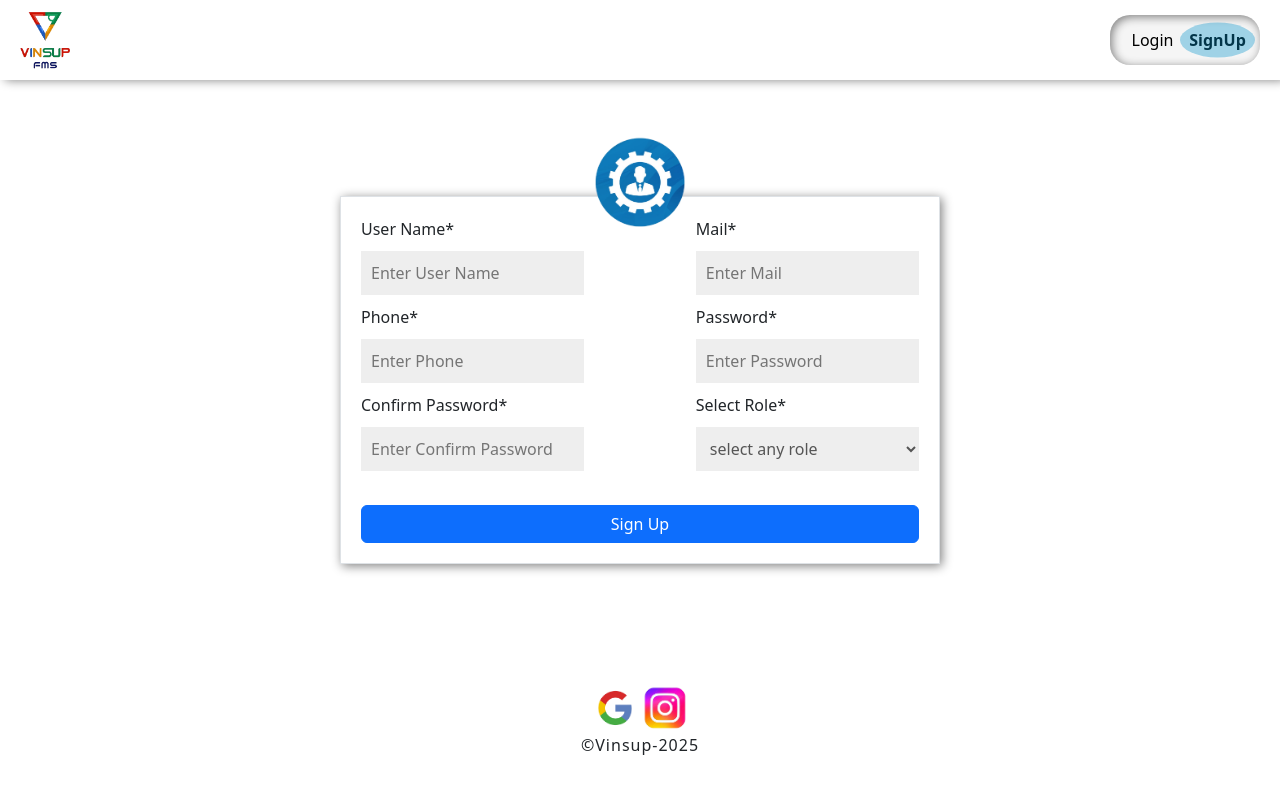
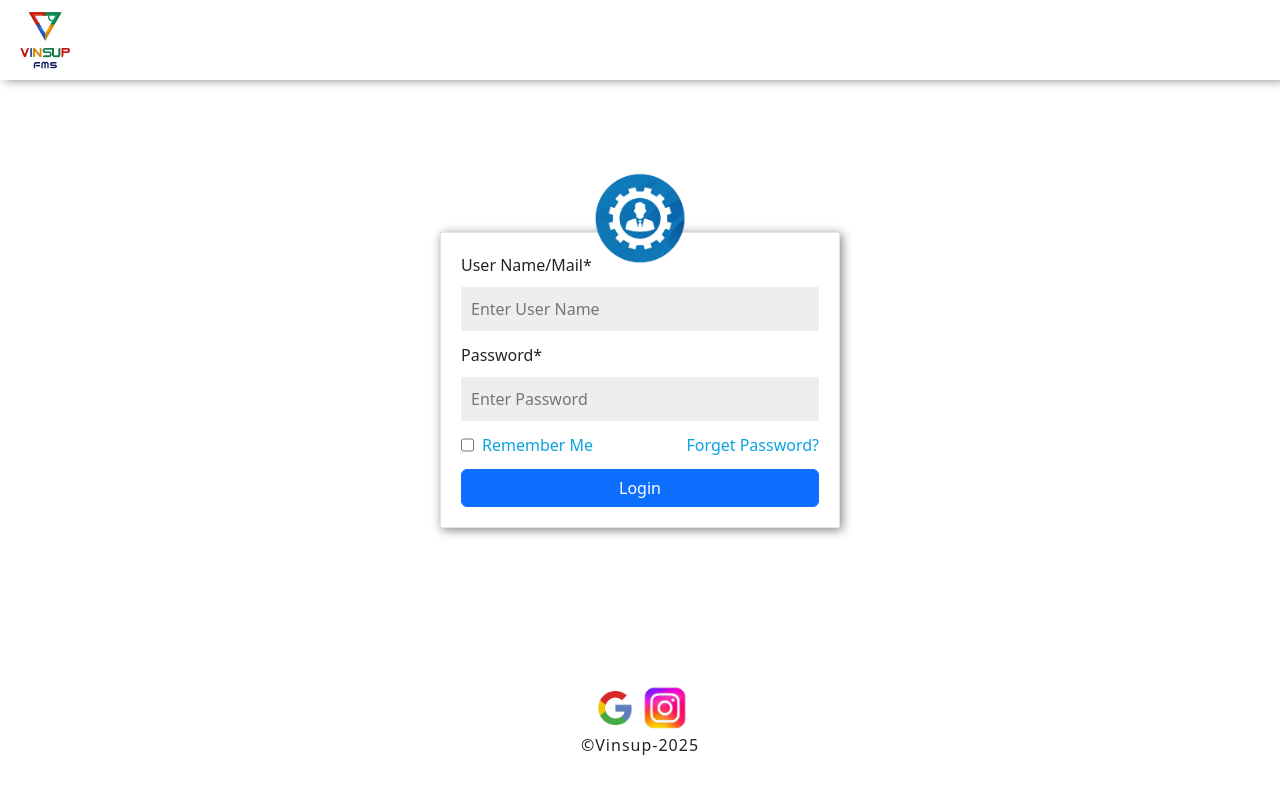
Before and after one commit to Abdul-Malik-spl/fms-new, a React (Vite) app: page / in a window 1280 px wide. Shown: the top 794 px of the page. Built offline with nearby package versions, Linux system fonts and the light colour scheme.

Commit message:
router add user login admin login seperated

```diff
--- a/src/App.jsx
+++ b/src/App.jsx
@@ -9,6 +9,7 @@ function App() {
   <div>
     <BrowserRouter>
     <Routes>
+      <Route path='/admin' element={<Authenticate  adminLog={true}/>}/>
       <Route path='/' element={<Authenticate/>}/>
     </Routes>
     </BrowserRouter>
--- a/src/Components/LoginSignup/Authenticate.jsx
+++ b/src/Components/LoginSignup/Authenticate.jsx
@@ -1,84 +1,60 @@
-import React, { useState, useCallback } from 'react';
-import { Login } from './Login';
-import { Signup } from './Signup'; // create this component
-import './LoginSignup.css';
-import logo from '../image/fmslogo.png';
-import googlelogo from '../image/googlelogo.png'
-import instalogo from '../image/insta.jpg'
-export const Authenticate = () => {
-  const [activeTab, setActiveTab] = useState('signup');
+import React, { useState, useCallback } from "react";
+import { Login } from "./Login";
+import { Signup } from "./Signup"; // create this component
+import "./LoginSignup.css";
+import logo from "../image/fmslogo.png";
+import googlelogo from "../image/googlelogo.png";
+import instalogo from "../image/insta.jpg";
+export const Authenticate = ({adminLog}) => {
+  const [activeTab, setActiveTab] = useState("login");
 
   const handleLoginClick = useCallback(() => {
-    setActiveTab('login');
+    setActiveTab("login");
   }, []);
 
   const handleSignupClick = useCallback(() => {
-    setActiveTab('signup');
+    setActiveTab("signup");
   }, []);
 
   return (
-    <div style={{ height: '100vh',width:"100vw",overflowX:"hidden" }}>
-      <nav className='navaAuthenticate'>
-        <img src={logo} className='img-logo' />
-        <div className='toggle-btn'>
+    <div style={{ height: "100vh", width: "100vw", overflowX: "hidden" }}>
+      <nav className="navaAuthenticate">
+        <img src={logo} className="img-logo" />
+        {adminLog&&( <div className="toggle-btn">
           <div
-            className={activeTab === 'login' ? 'activePage' : ''}
+            className={activeTab === "login" ? "activePage" : ""}
             onClick={handleLoginClick}
           >
             Login
           </div>
           <div
-            className={activeTab === 'signup' ? 'activePage' : ''}
+            className={activeTab === "signup" ? "activePage" : ""}
             onClick={handleSignupClick}
           >
             SignUp
           </div>
           <div
-            className='toggle-indicator'
+            className="toggle-indicator"
             style={{
-              left: activeTab === 'login' ? '5px' : '70px'
+              left: activeTab === "login" ? "5px" : "70px",
             }}
           />
+        </div>)}
+
+      </nav>
+      {activeTab === "login" ? <Login adminLog={adminLog} /> : <Signup />}
+      <div className="authPageAftersec">
+        <div className="social-handles">
+          {/* <h1>Social Handles</h1> */}
+          <a href="https://vinsupinfotech.com/" target="_blanks">
+            <img src={googlelogo} className="social-logos" />
+          </a>
+          <a href="https://www.instagram.com/vinsup_global/" target="_blanks">
+            <img src={instalogo} className="social-logos" />
+          </a>
         </div>
-      </nav>
-      {activeTab === 'login' ? <Login /> : <Signup />}
-      <div className='authPageAftersec'>
-        <div className='social-handles'>
-          {/* <h1>Social Handles</h1> */}
-          <a href='https://vinsupinfotech.com/' target='_blanks'><img src={googlelogo} className='social-logos'/></a>
-          <a href='https://www.instagram.com/vinsup_global/' target='_blanks'><img src={instalogo} className='social-logos'/></a>
-        </div>
-        <span className='copyrightscls'>&copy;Vinsup-2025</span>
+        <span className="copyrightscls">&copy;Vinsup-2025</span>
       </div>
     </div>
   );
 };
-
-
-
-// import React,{useCallback} from 'react'
-// import { Login } from './Login'
-// import './LoginSignup.css'
-// import logo from '../image/fmslogo.png'
-// export const Authenticate = () => {
-
-//   const handleLoginClick = useCallback(() => {
-
-//   }, []);
-
-//   const handleSignupClick = useCallback(() => {
-
-//   }, []);
-//   return (
-//     <div style={{height:"100vh"}}>
-//       <nav className='navaAuthenticate'>
-//         <img src={logo} className='img-logo'/>
-//         <div className='toggle-btn'>
-//           <div onClick={handleLoginClick}>Login</div>
-//           <div onClick={handleSignupClick}>SignUp</div>
-//           </div>
-//       </nav>
-//         <Login/>
-//     </div>
-//   )
-// }
--- a/src/Components/LoginSignup/Login.jsx
+++ b/src/Components/LoginSignup/Login.jsx
@@ -1,91 +1,127 @@
-import React,{useState,useRef,useEffect} from 'react'
-import './LoginSignup.css'
-import { InputNlabel } from '../InputNlabel/InputNlabel'
-import adminFormLogo from '../image/adminformlogo.png'
-export const Login = () => {
-   let inpRefs=useRef([])
-let [userData,setUserData]=useState({adminName:"",adminPass:"",errors:{adminName:false,adminPass:false}})
-let [rememberMe,setRememberMe]=useState(false)
-let classes={lblcls:"",inpcls:"adminTxtBox",errCls:"errormsg",rowcon:"adminFormRowCon"}
-let formData=[{rowCon:classes.rowcon,
-                lblCls:classes.lblcls,
-                inpId:"adminName",
-                lblName:"Admin Name/Mail*",
-                placeholder:"Enter User Name",
-                inpType:"text",
-                inpCls:classes.inpcls,
-                inpName:"adminName",
-                inpValue:userData.adminName,
-                inpValGetFun:inpValueGet,
-                errorShow:userData.errors.adminName,
-                errMsg:"Please Enter Admin Name",
-                errorSpanCls:classes.errCls
+import React, { useState, useRef, useEffect } from "react";
+import "./LoginSignup.css";
+import { InputNlabel } from "../InputNlabel/InputNlabel";
+import adminFormLogo from "../image/adminformlogo.png";
+export const Login = ({adminLog}) => {
+  let inpRefs = useRef([]);
+  let [userData, setUserData] = useState({
+    adminName: "",
+    adminPass: "",
+    errors: { adminName: false, adminPass: false },
+  });
+  let [rememberMe, setRememberMe] = useState(false);
+  let classes = {
+    lblcls: "",
+    inpcls: "adminTxtBox",
+    errCls: "errormsg",
+    rowcon: "adminFormRowCon",
+  };
+  let formData = [
+    {
+      rowCon: classes.rowcon,
+      lblCls: classes.lblcls,
+      inpId: "adminName",
+      lblName: `${adminLog?"Admin":"User"} Name/Mail*`,
+      placeholder: "Enter User Name",
+      inpType: "text",
+      inpCls: classes.inpcls,
+      inpName: "adminName",
+      inpValue: userData.adminName,
+      inpValGetFun: inpValueGet,
+      errorShow: userData.errors.adminName,
+      errMsg: "Please Enter Admin Name",
+      errorSpanCls: classes.errCls,
     },
-               {rowCon:classes.rowcon,
-                lblCls:classes.lblcls,
-                inpId:"adminPass",
-                lblName:"Password*",
-                placeholder:"Enter Password",
-                inpType:"password",
-                inpCls:classes.inpcls,
-                inpName:"adminPass",
-                inpValue:userData.adminPass,
-                inpValGetFun:inpValueGet,
-                errorShow:userData.errors.adminPass,
-                errMsg:"Please Enter Admin Password",
-                errorSpanCls:classes.errCls},
-            ]
+    {
+      rowCon: classes.rowcon,
+      lblCls: classes.lblcls,
+      inpId: "adminPass",
+      lblName: "Password*",
+      placeholder: "Enter Password",
+      inpType: "password",
+      inpCls: classes.inpcls,
+      inpName: "adminPass",
+      inpValue: userData.adminPass,
+      inpValGetFun: inpValueGet,
+      errorShow: userData.errors.adminPass,
+      errMsg: "Please Enter Admin Password",
+      errorSpanCls: classes.errCls,
+    },
+  ];
 
-              useEffect(()=>{
-                            inpRefs.current=formData.slice(0,formData.length)
-                          },[formData.length])
+  useEffect(() => {
+    inpRefs.current = formData.slice(0, formData.length);
+  }, [formData.length]);
 
-            function inpValueGet(e){
-              setUserData({...userData,[e.target.name]:e.target.value,errors:{...userData.errors,[e.target.name]:false}})
+  function inpValueGet(e) {
+    setUserData({
+      ...userData,
+      [e.target.name]: e.target.value,
+      errors: { ...userData.errors, [e.target.name]: false },
+    });
   }
-                  function handleKeyDown(eve,ind){
-                if(eve.key=='Enter'){
-                  eve.preventDefault()
-                  let nextIndex=ind+1
-                  if(nextIndex<inpRefs.current.length && inpRefs.current[nextIndex]?.focus){
-                    inpRefs.current[nextIndex].focus()
-
-                  }else{
+  function handleKeyDown(eve, ind) {
+    if (eve.key == "Enter") {
+      eve.preventDefault();
+      let nextIndex = ind + 1;
+      if (
+        nextIndex < inpRefs.current.length &&
+        inpRefs.current[nextIndex]?.focus
+      ) {
+        inpRefs.current[nextIndex].focus();
+      } else {
         AdminLogin(eve);
       }
     }
   }
-            function AdminLogin(e){
-              e.preventDefault()
-               let  errors={
-                  adminName:!userData.adminName,
-                  adminPass:!userData.adminPass
+  function AdminLogin(e) {
+    e.preventDefault();
+    let errors = {
+      adminName: !userData.adminName,
+      adminPass: !userData.adminPass,
+    };
+    if (!userData.adminName || !userData.adminPass) {
+      setUserData({ ...userData, errors });
+      return;
     }
-                if(!userData.adminName||!userData.adminPass){
-                  setUserData({...userData,errors})
-                  return
-                }
-                alert(userData)
+    alert(userData);
   }
   console.log(rememberMe);
 
   return (
-    <div className='d-flex align-items-center justify-content-center h-75 ' style={{overflow:"hidden"}}>
-        <form className='border adminLoginForm'>
-          <img src={adminFormLogo} className='adminPageLogoImg'/>
-        {formData.map((obj,index)=><InputNlabel key={obj.inpId} {...obj}
-        onRef={el=>inpRefs.current[index]=el} onKeyDown={(e)=>handleKeyDown(e,index)}
-        />)}
+    <div
+      className="d-flex align-items-center justify-content-center h-75 "
+      style={{ overflow: "hidden" }}
+    >
+      <form className="border adminLoginForm">
+        <img src={adminFormLogo} className="adminPageLogoImg" />
+        {formData.map((obj, index) => (
+          <InputNlabel
+            key={obj.inpId}
+            {...obj}
+            onRef={(el) => (inpRefs.current[index] = el)}
+            onKeyDown={(e) => handleKeyDown(e, index)}
+          />
+        ))}
         <div className="rememberforgetsec">
-         <span className='d-flex gap-2'>
-          <input type='checkbox' id='cbremember'onChange={()=>setRememberMe(prev=>!prev)}/>
-          <label htmlFor='cbremember' className='lblRemeberMe'>Remember Me</label></span>
-          <span className='fpasslink'>Forget Password?</span>
+          <span className="d-flex gap-2">
+            <input
+              type="checkbox"
+              id="cbremember"
+              onChange={() => setRememberMe((prev) => !prev)}
+            />
+            <label htmlFor="cbremember" className="lblRemeberMe">
+              Remember Me
+            </label>
+          </span>
+          <span className="fpasslink">Forget Password?</span>
         </div>
-        <div className={classes.rowcon} >
-          <button onClick={AdminLogin} className='btn btn-primary'>Login</button>
+        <div className={classes.rowcon}>
+          <button onClick={AdminLogin} className="btn btn-primary">
+            Login
+          </button>
         </div>
       </form>
     </div>
-  )
-}
+  );
+};
--- a/src/Components/LoginSignup/Signup.jsx
+++ b/src/Components/LoginSignup/Signup.jsx
@@ -1,158 +1,198 @@
-import React,{useState,useRef,useEffect} from 'react'
-import './LoginSignup.css'
-import { InputNlabel } from '../InputNlabel/InputNlabel'
-import adminFormLogo from '../image/adminformlogo.png'
+import React, { useState, useRef, useEffect } from "react";
+import "./LoginSignup.css";
+import { InputNlabel } from "../InputNlabel/InputNlabel";
+import adminFormLogo from "../image/adminformlogo.png";
 
 export const Signup = () => {
-   let inpRefs=useRef([])
-   let selectRef=useRef(null)
-  let [userData,setUserData]=useState({userName:"",
-                                       userPass:"",
-                                       userMail:"",
-                                       userPhone:"",
-                                       userConfirmPass:"",
-                                       selectRole:"",
-                                    errors:{userName:false,
-                                            userPass:false,
-                                            userMail:false,
-                                            userPhone:false,
-                                            userConfirmPass:false,
-                                            selectRole:false,}})
+  let inpRefs = useRef([]);
+  let selectRef = useRef(null);
+  let [userData, setUserData] = useState({
+    userName: "",
+    userPass: "",
+    userMail: "",
+    userPhone: "",
+    userConfirmPass: "",
+    selectRole: "",
+    errors: {
+      userName: false,
+      userPass: false,
+      userMail: false,
+      userPhone: false,
+      userConfirmPass: false,
+      selectRole: false,
+    },
+  });
 
-  let classes={lblcls:"",inpcls:"adminTxtBox",errCls:"errormsg",rowcon:"signFormRowCon"}
-  let formData=[{rowCon:classes.rowcon,
-                  lblCls:classes.lblcls,
-                  inpId:"userName",
-                  lblName:"User Name*",
-                  placeholder:"Enter User Name",
-                  inpType:"text",
-                  inpCls:classes.inpcls,
-                  inpName:"userName",
-                  inpValue:userData.userName,
-                  inpValGetFun:inpValueGet,
-                  errorShow:userData.errors.userName,
-                  errMsg:"Please Enter User Name",
-                  errorSpanCls:classes.errCls
+  let classes = {
+    lblcls: "",
+    inpcls: "adminTxtBox",
+    errCls: "errormsg",
+    rowcon: "signFormRowCon",
+  };
+  let formData = [
+    {
+      rowCon: classes.rowcon,
+      lblCls: classes.lblcls,
+      inpId: "userName",
+      lblName: "User Name*",
+      placeholder: "Enter User Name",
+      inpType: "text",
+      inpCls: classes.inpcls,
+      inpName: "userName",
+      inpValue: userData.userName,
+      inpValGetFun: inpValueGet,
+      errorShow: userData.errors.userName,
+      errMsg: "Please Enter User Name",
+      errorSpanCls: classes.errCls,
     },
-                {rowCon:classes.rowcon,
-                  lblCls:classes.lblcls,
-                  inpId:"adminEmail",
-                  lblName:"Mail*",
-                  placeholder:"Enter Mail",
-                  inpType:"text",
-                  inpCls:classes.inpcls,
-                  inpName:"userMail",
-                  inpValue:userData.userMail,
-                  inpValGetFun:inpValueGet,
-                  errorShow:userData.errors.userMail,
-                  errMsg:"Please Enter Mail",
-                  errorSpanCls:classes.errCls
+    {
+      rowCon: classes.rowcon,
+      lblCls: classes.lblcls,
+      inpId: "adminEmail",
+      lblName: "Mail*",
+      placeholder: "Enter Mail",
+      inpType: "text",
+      inpCls: classes.inpcls,
+      inpName: "userMail",
+      inpValue: userData.userMail,
+      inpValGetFun: inpValueGet,
+      errorShow: userData.errors.userMail,
+      errMsg: "Please Enter Mail",
+      errorSpanCls: classes.errCls,
     },
-                {rowCon:classes.rowcon,
-                  lblCls:classes.lblcls,
-                  inpId:"userPhone",
-                  lblName:"Phone*",
-                  placeholder:"Enter Phone",
-                  inpType:"text",
-                  inpCls:classes.inpcls,
-                  inpName:"userPhone",
-                  inpValue:userData.userPhone,
-                  inpValGetFun:inpValueGet,
-                  errorShow:userData.errors.userPhone,
-                  errMsg:"Please Enter phone",
-                  errorSpanCls:classes.errCls
+    {
+      rowCon: classes.rowcon,
+      lblCls: classes.lblcls,
+      inpId: "userPhone",
+      lblName: "Phone*",
+      placeholder: "Enter Phone",
+      inpType: "text",
+      inpCls: classes.inpcls,
+      inpName: "userPhone",
+      inpValue: userData.userPhone,
+      inpValGetFun: inpValueGet,
+      errorShow: userData.errors.userPhone,
+      errMsg: "Please Enter phone",
+      errorSpanCls: classes.errCls,
     },
-                 {rowCon:classes.rowcon,
-                  lblCls:classes.lblcls,
-                  inpId:"userPass",
-                  lblName:"Password*",
-                  placeholder:"Enter Password",
-                  inpType:"text",
-                  inpCls:classes.inpcls,
-                  inpName:"userPass",
-                  inpValue:userData.userPass,
-                  inpValGetFun:inpValueGet,
-                  errorShow:userData.errors.userPass,
-                  errMsg:"Please Enter Password",
-                  errorSpanCls:classes.errCls},
+    {
+      rowCon: classes.rowcon,
+      lblCls: classes.lblcls,
+      inpId: "userPass",
+      lblName: "Password*",
+      placeholder: "Enter Password",
+      inpType: "text",
+      inpCls: classes.inpcls,
+      inpName: "userPass",
+      inpValue: userData.userPass,
+      inpValGetFun: inpValueGet,
+      errorShow: userData.errors.userPass,
+      errMsg: "Please Enter Password",
+      errorSpanCls: classes.errCls,
+    },
 
-                 {rowCon:classes.rowcon,
-                  lblCls:classes.lblcls,
-                  inpId:"adminCPass",
-                  lblName:"Confirm Password*",
-                  placeholder:"Enter Confirm Password",
-                  inpType:"password",
-                  inpCls:classes.inpcls,
-                  inpName:"userConfirmPass",
-                  inpValue:userData.userConfirmPass,
-                  inpValGetFun:inpValueGet,
-                  errorShow:userData.errors.userConfirmPass,
+    {
+      rowCon: classes.rowcon,
+      lblCls: classes.lblcls,
+      inpId: "adminCPass",
+      lblName: "Confirm Password*",
+      placeholder: "Enter Confirm Password",
+      inpType: "password",
+      inpCls: classes.inpcls,
+      inpName: "userConfirmPass",
+      inpValue: userData.userConfirmPass,
+      inpValGetFun: inpValueGet,
+      errorShow: userData.errors.userConfirmPass,
       // errMsg:"Please Enter confirm Password",
-                  errMsg:!userData.userConfirmPass? "Enter confirm Password": userData.userPass && userData.userConfirmPass && userData.userPass !== userData.userConfirmPass? "Passwords do not match": "",
+      errMsg: !userData.userConfirmPass
+        ? "Enter confirm Password"
+        : userData.userPass &&
+          userData.userConfirmPass &&
+          userData.userPass !== userData.userConfirmPass
+        ? "Passwords do not match"
+        : "",
 
-                  errorSpanCls:classes.errCls},
-              ]
-              useEffect(()=>{
-                inpRefs.current=formData.slice(0,formData.length)
-              },[formData.length])
+      errorSpanCls: classes.errCls,
+    },
+  ];
+  useEffect(() => {
+    inpRefs.current = formData.slice(0, formData.length);
+  }, [formData.length]);
 
-
-              function inpValueGet(e){
-                setUserData({...userData,[e.target.name]:e.target.value,errors:{...userData.errors,[e.target.name]:false}})
-
+  function inpValueGet(e) {
+    setUserData({
+      ...userData,
+      [e.target.name]: e.target.value,
+      errors: { ...userData.errors, [e.target.name]: false },
+    });
   }
 
-
-               function handleKeyDown(eve,ind){
-                if(eve.key=='Enter'){
-                  eve.preventDefault()
-                  let nextIndex=ind+1
-                  if(nextIndex<inpRefs.current.length && inpRefs.current[nextIndex]?.focus){
-                    inpRefs.current[nextIndex].focus()
-
-                  }else{
-                    selectRef.current.focus()
-
+  function handleKeyDown(eve, ind) {
+    if (eve.key == "Enter") {
+      eve.preventDefault();
+      let nextIndex = ind + 1;
+      if (
+        nextIndex < inpRefs.current.length &&
+        inpRefs.current[nextIndex]?.focus
+      ) {
+        inpRefs.current[nextIndex].focus();
+      } else {
+        selectRef.current.focus();
       }
     }
   }
 
-              function dataSubmit(e){
-            e.preventDefault()
-               let  errors={
-                  userName:!userData.userName,
-                  userPass:!userData.userPass,
-                  userMail:!userData.userMail,
-                   userPhone:!userData.userPhone,
-                   userConfirmPass:!userData.userConfirmPass,
-                  selectRole:!userData.selectRole
-                }
-                 const passwordsMatch = userData.userPass === userData.userConfirmPass
+  function dataSubmit(e) {
+    e.preventDefault();
+    let errors = {
+      userName: !userData.userName,
+      userPass: !userData.userPass,
+      userMail: !userData.userMail,
+      userPhone: !userData.userPhone,
+      userConfirmPass: !userData.userConfirmPass,
+      selectRole: !userData.selectRole,
+    };
+    const passwordsMatch = userData.userPass === userData.userConfirmPass;
     if (!passwordsMatch) {
-                       errors.userConfirmPass = true
+      errors.userConfirmPass = true;
     }
     if (Object.values(errors).includes(true)) {
-               setUserData({...userData, errors})
-               return
+      setUserData({ ...userData, errors });
+      return;
     }
-                alert(userData.selectRole)
-
+    alert(userData.selectRole);
   }
-             function handleSelectKeyDown(e){
-               if (e.key === 'Enter') {
+  function handleSelectKeyDown(e) {
+    if (e.key === "Enter") {
       e.preventDefault();
-                  dataSubmit(e)
+      dataSubmit(e);
     }
   }
   return (
-  <div className='d-flex align-items-center justify-content-center h-75 ' style={{overflow:"hidden"}}>
-    <form className='border adminSignForm'>
-              <img src={adminFormLogo} className='adminPageLogoImg signimg'/>
-      {formData.map((obj,index)=><InputNlabel key={obj.inpId} {...obj}
-      onRef={el=>inpRefs.current[index]=el} onKeyDown={(e)=>handleKeyDown(e,index)}/>)}
-      <div className='roleSelectSec signFormRowCon'>
+    <div
+      className="d-flex align-items-center justify-content-center h-75 "
+      style={{ overflow: "hidden" }}
+    >
+      <form className="border adminSignForm">
+        <img src={adminFormLogo} className="adminPageLogoImg signimg" />
+        {formData.map((obj, index) => (
+          <InputNlabel
+            key={obj.inpId}
+            {...obj}
+            onRef={(el) => (inpRefs.current[index] = el)}
+            onKeyDown={(e) => handleKeyDown(e, index)}
+          />
+        ))}
+        <div className="roleSelectSec signFormRowCon">
           <label>Select Role*</label>
-        <select className='adminTxtBox' ref={selectRef} onKeyDown={handleSelectKeyDown} name='selectRole' value={userData.selectRole} onChange={inpValueGet}>
+          <select
+            className="adminTxtBox"
+            ref={selectRef}
+            onKeyDown={handleSelectKeyDown}
+            name="selectRole"
+            value={userData.selectRole}
+            onChange={inpValueGet}
+          >
             <option value="">select any role</option>
             <option value="Admin">Admin</option>
             <option value="Manager">Manager</option>
@@ -160,13 +200,18 @@ export const Signup = () => {
             <option value="Staff">Staff</option>
           </select>
           <span className="hoverInpBottom"></span>
-                     {userData.errors.selectRole?<span className='errormsg'>please select role</span>:""}
-
+          {userData.errors.selectRole ? (
+            <span className="errormsg">please select role</span>
+          ) : (
+            ""
+          )}
         </div>
-      <div className='w-100 mt-4'>
-        <button className='btn btn-primary w-100' onClick={dataSubmit}>Sign Up</button>
+        <div className="w-100 mt-4">
+          <button className="btn btn-primary w-100" onClick={dataSubmit}>
+            Sign Up
+          </button>
         </div>
       </form>
     </div>
-  )
-}
+  );
+};
```
Also changed, not shown: src/Components/LoginSignup/LoginSignup.css (+0 -14 lines). Lines whose indentation alone changed are shown as unchanged.
